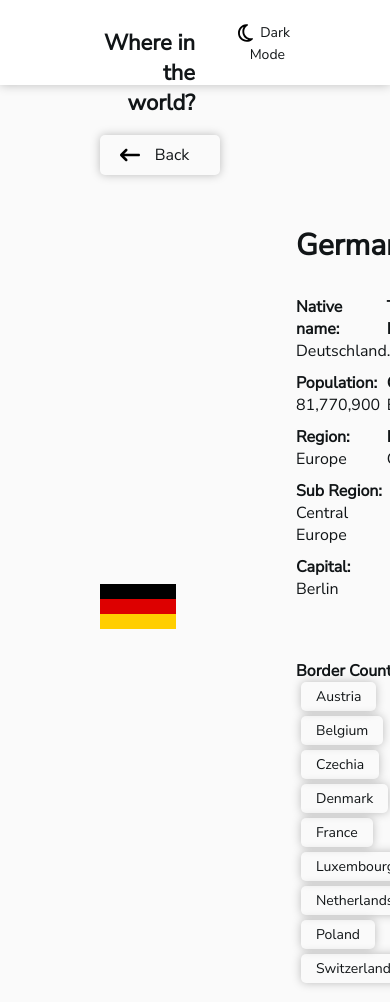
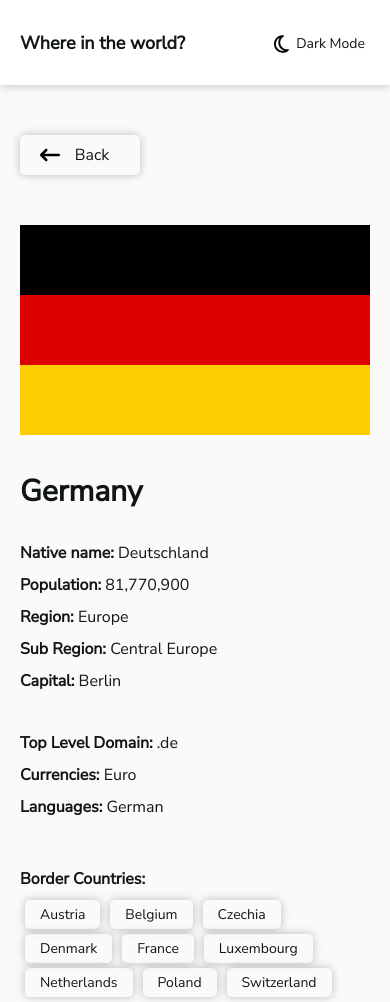
Before and after one commit to Mikael-Kolehmainen/frontend-mentor-countries-api, a PHP site: page /index.php/details in a window 390 px wide. Run offline with PHP 8.4, Linux system fonts and the light colour scheme.

Commit message:
Added some mobile responsiveness

```diff
--- a/index.php
+++ b/index.php
@@ -8,8 +8,7 @@ use api\manager\ServerRequestManager;
 /*
   TODO:
   Frontend
-    details page
-    error page
+    error page (if needed?)
   Mobile responsiveness
   Dark mode
   Backend
--- a/src/public_site/styles/css/main.css
+++ b/src/public_site/styles/css/main.css
@@ -124,7 +124,6 @@ header {
       text-align: right; }
       header .row .col * {
         width: fit-content;
-        height: 30px;
         margin: auto 0 auto 0; }
       header .row .col a {
         position: relative;
@@ -149,7 +148,7 @@ html, body {
   height: 100%;
   background-color: #fafafa;
   color: #111517;
-  overflow: hidden; }
+  overflow: auto; }
 
 h1 {
   font-weight: 800;
@@ -245,3 +244,32 @@ i {
   i.fa-magnifying-glass {
     background: url("/src/public_site/media/icons/magnifying-glass.svg") no-repeat center;
     left: 10%; }
+
+@media (max-width: 1100px) {
+  header {
+    padding: 0 20px 0 20px; }
+  .details {
+    margin: 50px 20px 0 20px; }
+    .details .country {
+      display: block; }
+      .details .country img {
+        width: 100%;
+        margin: 0; }
+      .details .country .info {
+        margin: 0; }
+        .details .country .info h2 {
+          margin-top: 30px; }
+        .details .country .info .row {
+          display: block; }
+          .details .country .info .row .col:first-child {
+            margin-bottom: 40px; }
+        .details .country .info .border-countries {
+          margin: 40px 0 10px 0; } }
+
+@media (max-width: 500px) {
+  h1 {
+    font-size: 18px; } }
+
+@media (max-width: 370px) {
+  h1 {
+    font-size: 16px; } }
--- a/src/public_site/styles/sass/base/_base.scss
+++ b/src/public_site/styles/sass/base/_base.scss
@@ -12,7 +12,7 @@
   height: 100%;
   background-color: $bg-lm;
   color: $text-lm;
-  overflow: hidden;
+  overflow: auto;
 }
 h1 {
   font-weight: $bolder;
--- /dev/null
+++ b/src/public_site/styles/sass/base/_mediaqueries.scss
@@ -0,0 +1,65 @@
+
+// 1100PX
+
+@media (max-width: 1100px) {
+
+  // HEADER
+
+  header {
+    padding: 0 20px 0 20px;
+  }
+
+  // DETAILS PAGE
+
+  .details {
+    margin: 50px 20px 0 20px;
+
+    .country {
+      display: block;
+
+      img {
+        width: 100%;
+        margin: 0;
+      }
+      .info {
+        margin: 0;
+
+        h2 {
+          margin-top: 30px;
+        }
+        .row {
+          display: block;
+
+          .col:first-child {
+            margin-bottom: 40px;
+          }
+        }
+        .border-countries {
+          margin: 40px 0 10px 0;
+        }
+      }
+    }
+  }
+}
+
+// 500PX
+
+@media (max-width: 500px) {
+
+  // HEADER
+
+  h1 {
+    font-size: 18px;
+  }
+}
+
+// 370PX
+
+@media (max-width: 370px) {
+
+  // HEADER
+
+  h1 {
+    font-size: 16px;
+  }
+}
--- a/src/public_site/styles/sass/layout/_header.scss
+++ b/src/public_site/styles/sass/layout/_header.scss
@@ -15,7 +15,6 @@ header {
 
       * {
         width: fit-content;
-        height: 30px;
         margin: auto 0 auto 0;
       }
       a {
--- a/src/public_site/styles/sass/main.scss
+++ b/src/public_site/styles/sass/main.scss
@@ -17,3 +17,4 @@
 
 @import './base/base';
 @import './base/icons';
+@import './base/mediaqueries';
```
